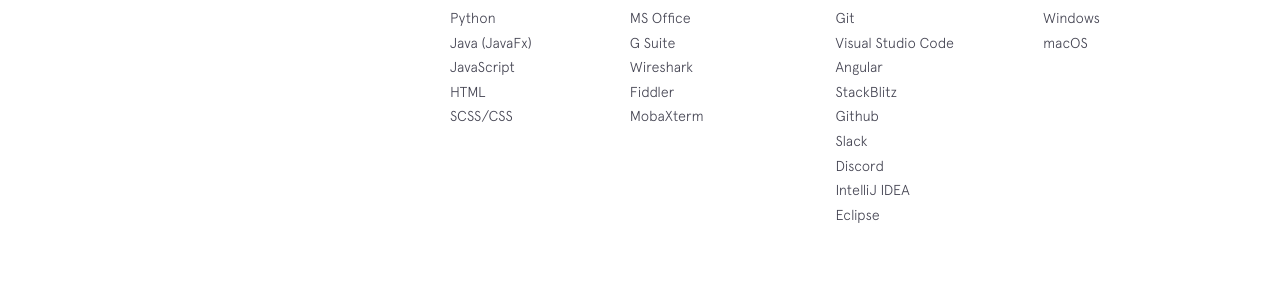
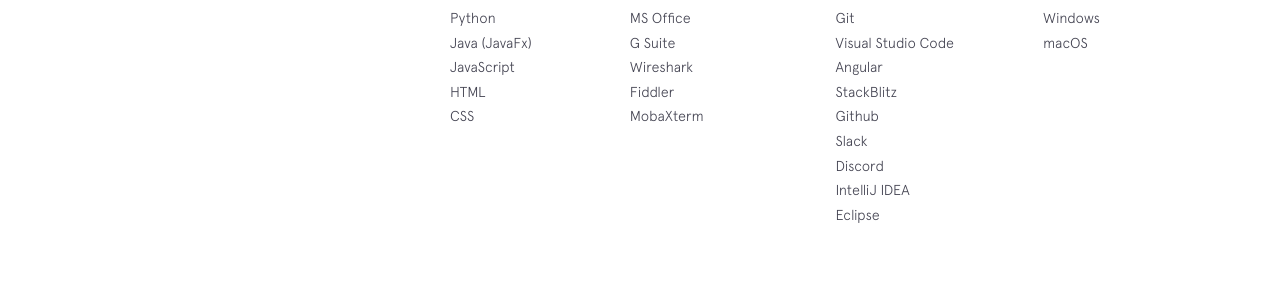
Before and after one commit to rh376/raiyanh717.github.io, a Jekyll site: the page built from index.html, in a window 1280 px wide and 900 px high, scrolled down 1588 px. Shown: the part 372-672 px from the top of the window. Built offline with Jekyll 4.4.1, drawn with Linux system fonts in a browser that asks for light colours; nearby versions of some CDN libraries.

Commit message:
edit skills

```diff
--- a/_data/skills.yml
+++ b/_data/skills.yml
@@ -3,7 +3,7 @@
   - item: Java (JavaFx)
   - item: JavaScript
   - item: HTML
-  - item: SCSS/CSS
+  - item: CSS
 
 technologies:
   - item: MS Office
```
